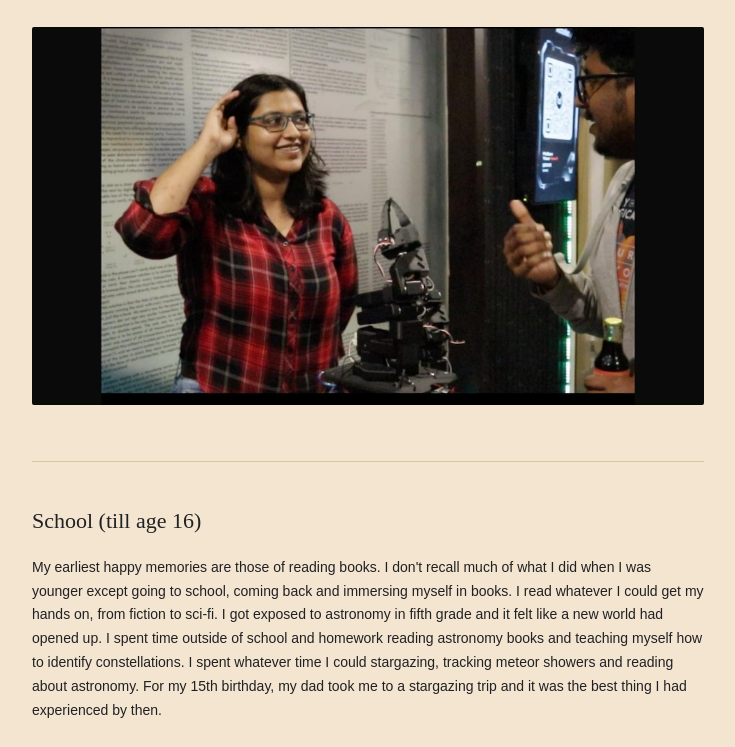
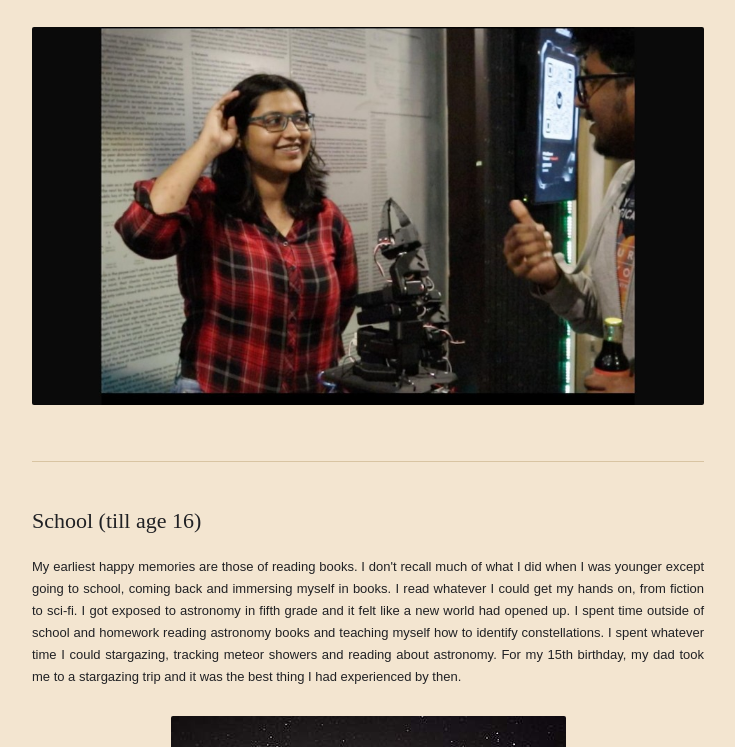
Before and after one commit to SurabhiGupta17/about-me, a plain HTML site: page index.html in a window 1280 px wide. Shown: the part 131-878 px from the top of the page, without its empty margins (272-1007 px from the left). Drawn offline with Linux system fonts and the light colour scheme.

Commit message:
Justify body text and shrink font size further
Co-Authored-By: Claude Sonnet 5 <noreply@anthropic.com>

```diff
--- a/index.html
+++ b/index.html
@@ -12,7 +12,7 @@
     background: #f3e5d0;
     color: #202124;
     font-family: Arial, sans-serif;
-    font-size: 14px;
+    font-size: 13px;
     line-height: 1.7;
   }
   .page {
@@ -45,7 +45,7 @@
   }
   p {
     margin: 0 0 18px;
-    text-align: left;
+    text-align: justify;
   }
   figure {
     margin: 28px 0;
```
